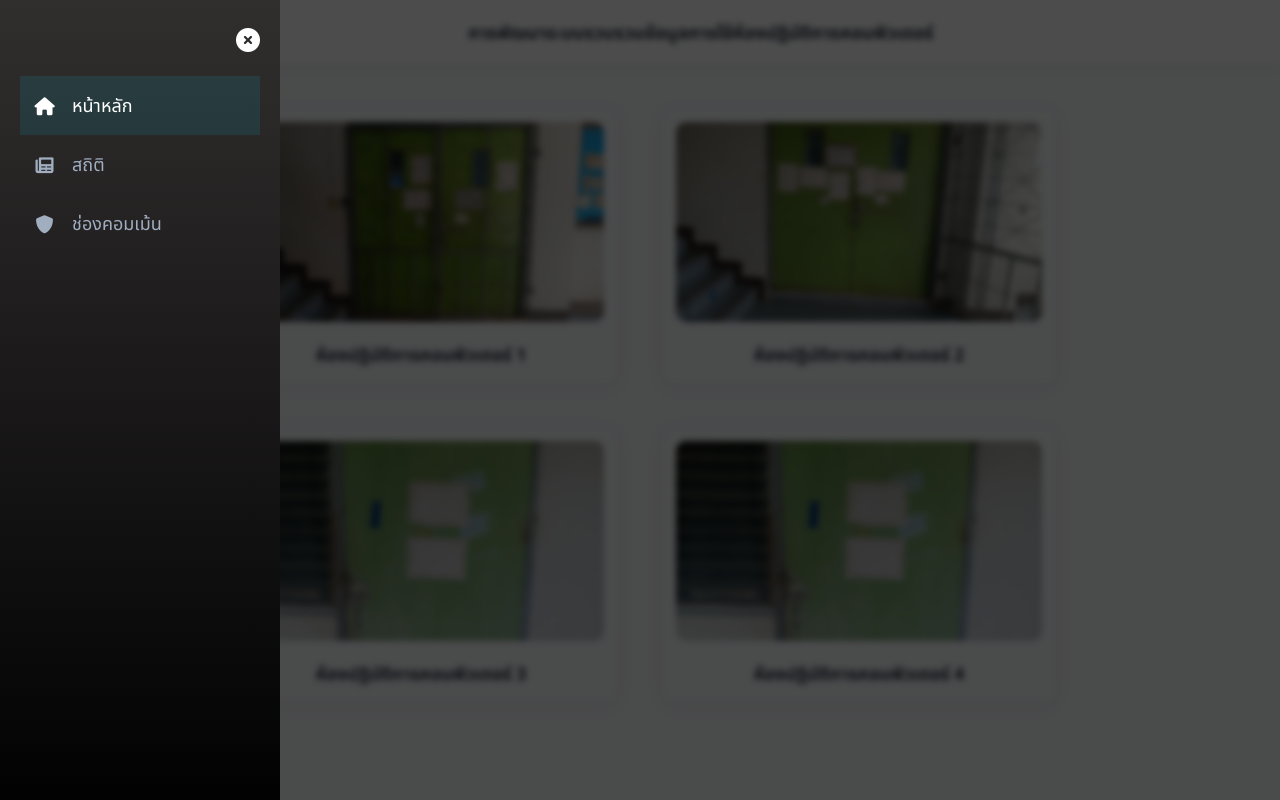
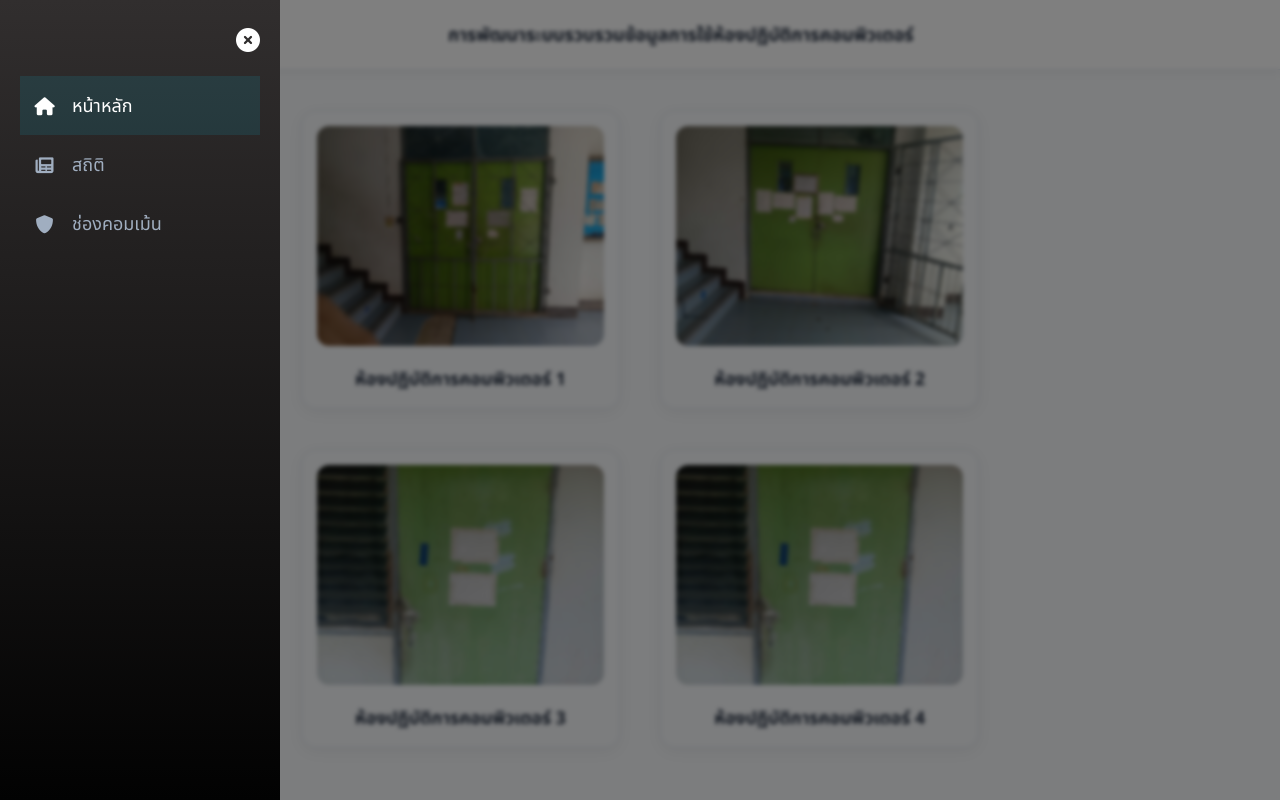
Before and after one commit to mnbvcrewa-star/Computer, a plain HTML site: page index.html in a window 1280 px wide. Both pictures are taken after a click on the element 37 px from the left and 32 px from the top of the page. Drawn offline with nearby package versions, Linux system fonts and the light colour scheme.

Commit message:
Update css.css

```diff
--- a/css.css
+++ b/css.css
@@ -25,8 +25,8 @@
         .main-header {
     display: flex;
     align-items: center;
-    padding: 0 15px;
-    height: 65px;
+    padding: 0 20px;
+    height: 70px; /* เพิ่มความสูงเล็กน้อย */
     background: var(--header-bg);
     border-bottom: 1px solid #e2e8f0;
     position: fixed;
@@ -126,16 +126,9 @@
         }
 
         .overlay {
-            display: none;
-            position: fixed;
-            top: 0;
-            left: 0;
-            width: 100%;
-            height: 100%;
-            background: rgba(0,0,0,0.7);
-            z-index: 1500;
-            backdrop-filter: blur(3px);
-        }
+    display: none; position: fixed; top: 0; left: 0; width: 100%; height: 100%;
+    background: rgba(0,0,0,0.5); z-index: 1500; backdrop-filter: blur(2px);
+}
 
         .content {
             padding: 100px 20px;
@@ -143,14 +136,13 @@
         }
 
 .prduct {
-    width: 58%;
-    padding: 30px;
-    height: 100%;
+    width: 90%; /* ขยายให้กว้างเกือบเต็มจอในมือถือ */
+    max-width: 53%;
+    padding: 30px 0;
     display: grid;
-    grid-template-columns: repeat(2, 2fr);
-    grid-gap: 50px;
-    margin: 0 auto;
-    margin-top: 20mm;
+    grid-template-columns: 1fr; /* มือถือ: แสดง 1 คอลัมน์ (ไม่บีบ) */
+    grid-gap: 25px;
+    margin: 80px auto 0; /* เว้นระยะจาก Header */
 }
 .product-items {
     background: var(--bg-card);
@@ -167,10 +159,9 @@
 }
 .product-img {
     width: 100%;
-    height: 17vw;
+    height: 220px; /* ความสูงคงที่ ไม่เบี้ยว */
     object-fit: cover;
-    border-radius: 10px;
-
+    border-radius: 12px;
 }
 
 .character {
@@ -188,16 +179,11 @@
 
 @media (min-width: 768px) {
     .prduct {
-        grid-template-columns: repeat(2, 1fr); /* คอมแสดง 2 กล่องขนานกัน */
+        grid-template-columns: repeat(2, 1fr); /* คอม: แสดง 2 คอลัมน์ */
         grid-gap: 40px;
-        width: 70%;
+        width: 80%;
     }
     .main-header h2 {
-        font-size: 20px;
-        text-align: left;
-        margin-left: 20px;
-    }
-    .product-img {
-        height: 200px; /* ปรับความสูงรูปให้คงที่ในคอม */
+        font-size: 20px; /* คอม: ตัวหนังสือใหญ่ขึ้น */
     }
 }
```
